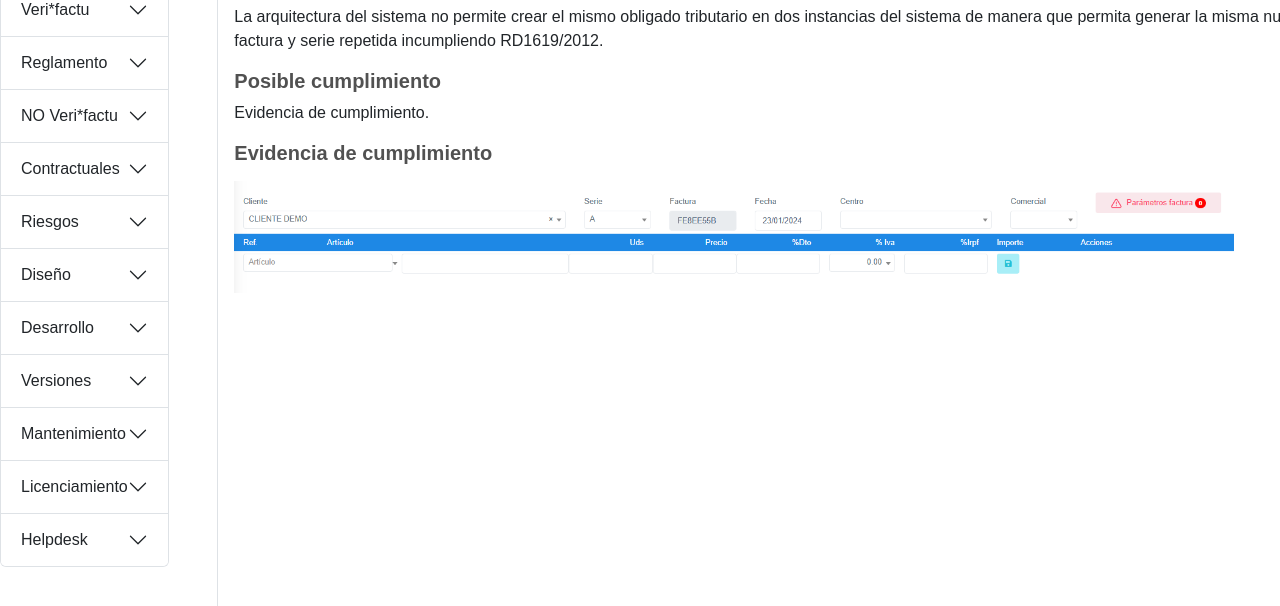
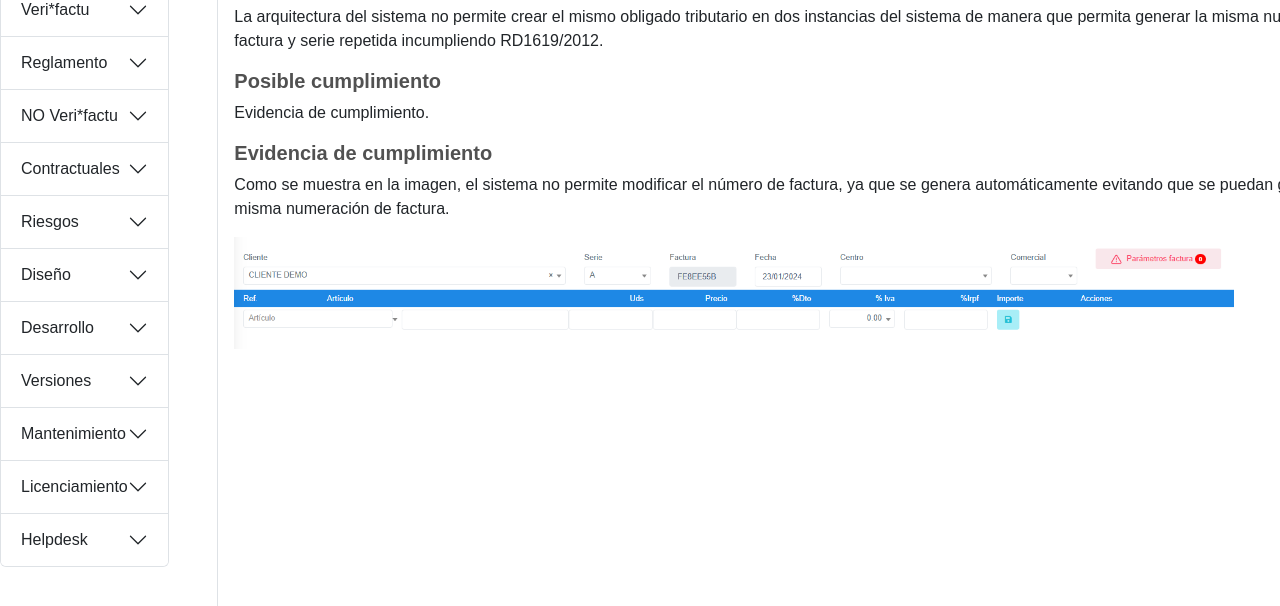
Before and after one commit to nk-xavi/ControlsAuditoria, a plain HTML site: page controls/laf33.html in a window 1280 px wide. Shown: the part 226-832 px from the top of the page. Drawn offline with nearby package versions, Linux system fonts and the light colour scheme.

Commit message:
Update laf33.html

```diff
--- a/controls/laf33.html
+++ b/controls/laf33.html
@@ -41,7 +41,7 @@
                 <p>Evidencia de cumplimiento.</p>
 
                 <h5 id="evidencia">Evidencia de cumplimiento</h5>
-                <p></p>
+                <p>Como se muestra en la imagen, el sistema no permite modificar el número de factura, ya que se genera automáticamente evitando que se puedan generar la misma numeración de factura.</p>
                 <img src="../assets/images/laf33_image.png" style="margin-bottom: 20px; max-width: 1000px;" alt=""/>
 
             </div>
```
